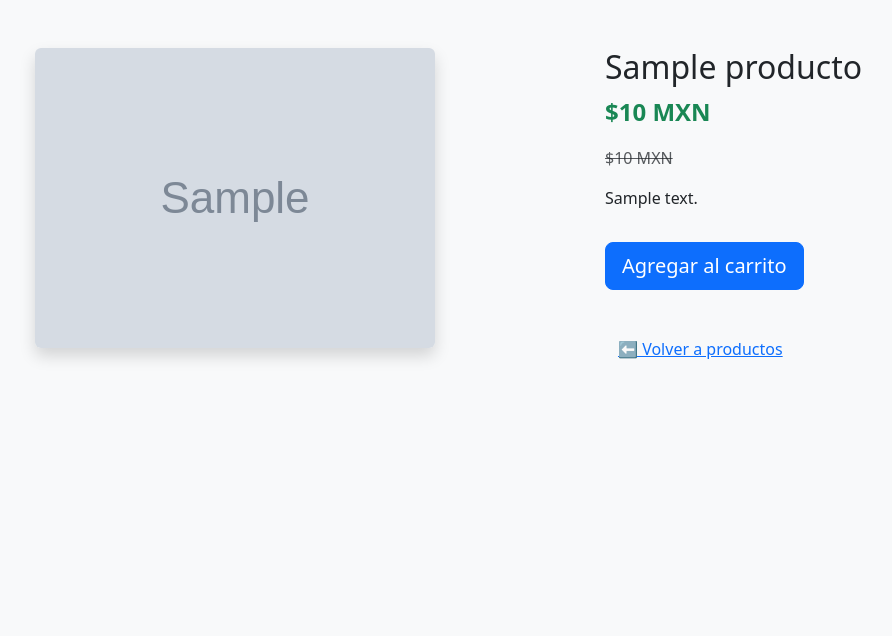
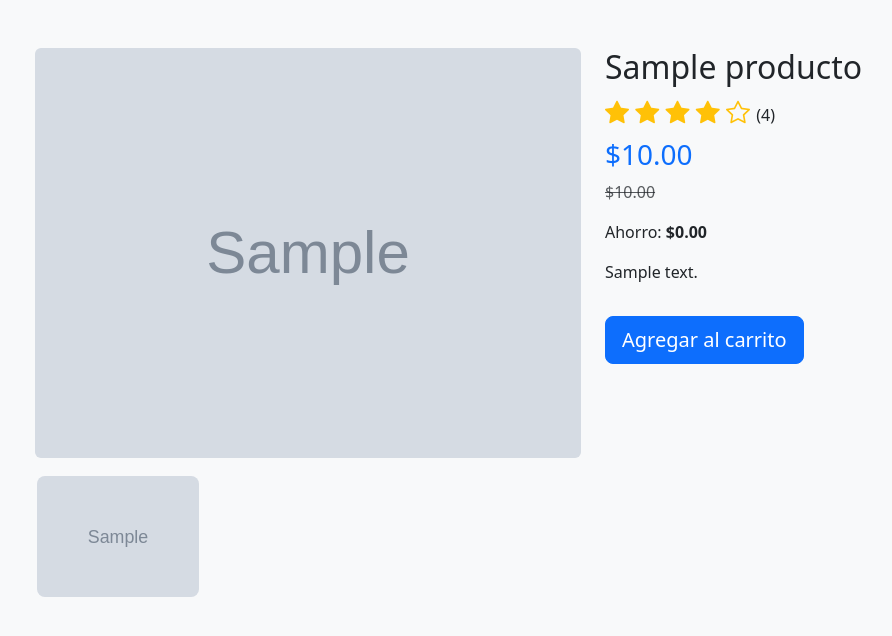
Before and after one commit to solanagomezericmartincbtis272-rgb/walmart-final, a Flask app: template flask_mongo_crud_alumnos/templates/productos.html in a window 1280 px wide. Shown: the top 636 px of the page, without its empty margins (47-939 px from the left). Run offline with Flask 3, Linux system fonts and the light colour scheme; the template is opened without the code that fills it: most values are stand-ins (such as "Sample title", 1, 10 or a date in 2020); grey boxes marked "Sample" are stand-in pictures.

Commit message:
productos.html

```diff
--- a/flask_mongo_crud_alumnos/templates/productos.html
+++ b/flask_mongo_crud_alumnos/templates/productos.html
@@ -4,6 +4,27 @@
   <meta charset="UTF-8">
   <title>{{ producto.name }}</title>
   <link href="https://cdn.jsdelivr.net/npm/bootstrap@5.3.0/dist/css/bootstrap.min.css" rel="stylesheet">
+  <link href="https://cdn.jsdelivr.net/npm/bootstrap-icons@1.10.5/font/bootstrap-icons.css" rel="stylesheet">
+
+  <style>
+    .thumb-img {
+      width: 100%;
+      cursor: pointer;
+      border-radius: 10px;
+      border: 2px solid transparent;
+      transition: 0.2s;
+    }
+    .thumb-img:hover {
+      border-color: #0071ce;
+      transform: scale(1.03);
+    }
+  </style>
+
+  <script>
+    function cambiarImagen(src) {
+      document.getElementById("img-principal").src = src;
+    }
+  </script>
 </head>
 
 <body class="bg-light">
@@ -11,44 +32,49 @@
 <div class="container mt-5">
   <div class="row">
 
-        <!-- Imagen -->
+    <!-- Imagen principal -->
     <div class="col-md-6">
-            <img src="{{ producto.img }}" class="img-fluid rounded shadow" alt="{{ producto.name }}">
+      <img id="img-principal" src="{{ producto.img }}" class="img-fluid rounded w-100">
+
+      <!-- Miniaturas -->
+      <div class="row mt-3">
+        {% for imagen in producto.images %}
+        <div class="col-4">
+          <img onclick="cambiarImagen('{{ imagen }}')" src="{{ imagen }}" class="thumb-img">
+        </div>
+        {% endfor %}
+      </div>
     </div>
 
     <!-- Información -->
     <div class="col-md-6">
-
       <h2>{{ producto.name }}</h2>
 
-            <p class="fs-4 text-success fw-bold">
-                ${{ producto.price }} MXN
-            </p>
+      <!-- Estrellas -->
+      <div class="text-warning fs-4">
+        {% for i in range(1, 5+1) %}
+          {% if producto.rating >= i %}
+            <i class="bi bi-star-fill"></i>
+          {% elif producto.rating >= i - 0.5 %}
+            <i class="bi bi-star-half"></i>
+          {% else %}
+            <i class="bi bi-star"></i>
+          {% endif %}
+        {% endfor %}
+        <span class="text-dark fs-6">({{ producto.rating }})</span>
+      </div>
 
-            {% if producto.oldPrice %}
-            <p class="text-muted">
-                <del>${{ producto.oldPrice }} MXN</del>
-            </p>
-            {% endif %}
+      <h3 class="text-primary mt-2">${{ producto.price }}.00</h3>
+      <p class="text-decoration-line-through text-muted">${{ producto.oldPrice }}.00</p>
+      <p>Ahorro: <b>${{ producto.oldPrice - producto.price }}.00</b></p>
 
-            {% if producto.description %}
-            <p>{{ producto.description }}</p>
-            {% endif %}
+      <p class="mt-3">{{ producto.description }}</p>
 
-            <!-- Botón agregar -->
       <form action="{{ url_for('agregar_carrito', producto_id=producto['_id']) }}" method="POST">
-                <button class="btn btn-primary btn-lg mt-3">
-                    Agregar al carrito
-                </button>
+        <button class="btn btn-primary btn-lg mt-3">Agregar al carrito</button>
       </form>
+    </div>
 
-            <br>
-
-            <a href="{{ url_for('inicio') }}" class="btn btn-link mt-3">
-                ⬅ Volver a productos
-            </a>
-
-        </div>
   </div>
 </div>
 
```
Lines whose indentation alone changed are shown as unchanged.
